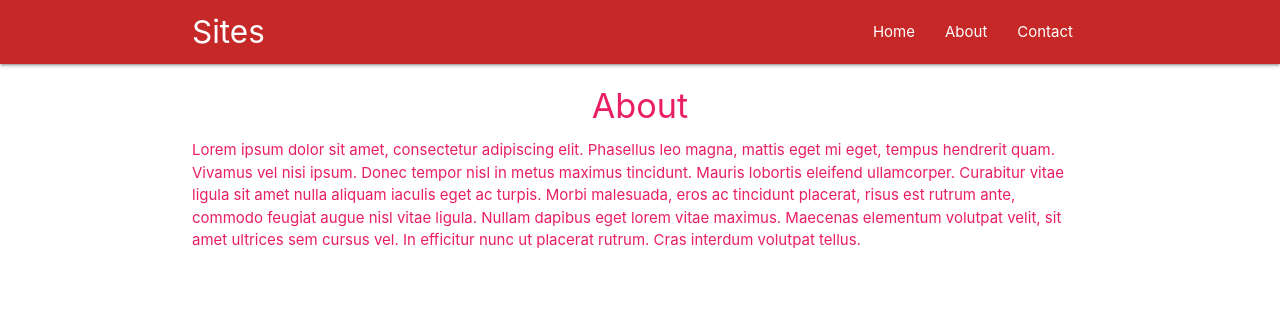
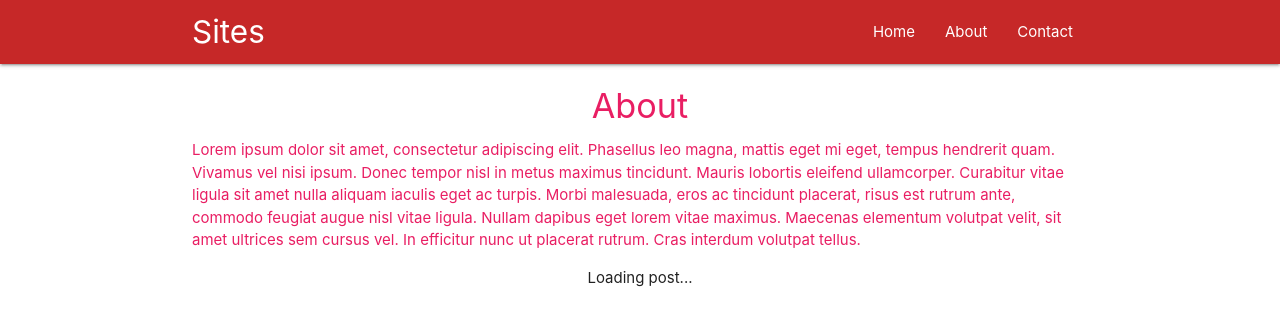
Before and after one commit to jps27CSE/React, a React (Create React App) app: page /about in a window 1280 px wide. Shown: the top 326 px of the page. Built offline with nearby package versions, Linux system fonts and the light colour scheme; no server answers.

Commit message:
Route Parameters

```diff
--- a/src/App.js
+++ b/src/App.js
@@ -4,6 +4,7 @@ import {BrowserRouter,Route} from 'react-router-dom'
 import Home from './components/Home'
 import About from './components/About'
 import Contact from './components/Contact'
+import Post from './components/Post'
 
 
 class App extends React.Component {
@@ -17,6 +18,7 @@ class App extends React.Component {
          <Route exact path="/" component={Home}/>
          <Route  path="/about" component={About}/>
          <Route  path="/contact" component={Contact}/>
+         <Route  path="/:post" component={Post}/>
       </div>
       </BrowserRouter>
     );
--- a/src/components/Home.js
+++ b/src/components/Home.js
@@ -1,5 +1,6 @@
 import React,{Component} from 'react'
 import axios from 'axios'
+import {Link} from 'react-router-dom'
 
 class Home extends Component {
 
@@ -26,7 +27,9 @@ class Home extends Component {
                 return(
                     <div className="post card center" key={post.id}>
                        <div className="card-content"></div>
+                       <Link to={'/' + post.id}>
                        <span className="card-title">{post.title}</span>
+                       </Link>
                        <p>{post.body}</p>
                     </div>
                 )
--- /dev/null
+++ b/src/components/Post.js
@@ -0,0 +1,37 @@
+import React, { Component } from 'react'
+import axios from 'axios'
+
+class Post extends Component {
+  state = {
+    post: null
+  }
+  componentDidMount(){
+    let id = this.props.match.params.post;
+    axios.get('https://jsonplaceholder.typicode.com/posts/' + id)
+      .then(res => {
+        this.setState({
+          post: res.data
+        });
+
+      });
+  }
+  render() {
+
+    const post = this.state.post ? (
+      <div className="post">
+        <h4 className="center">{this.state.post.title}</h4>
+        <p>{this.state.post.body}</p>
+      </div>
+    ) : (
+      <div className="center">Loading post...</div>
+    );
+
+    return (
+      <div className="container">
+        {post}
+      </div>
+    )
+  }
+}
+
+export default Post
```
